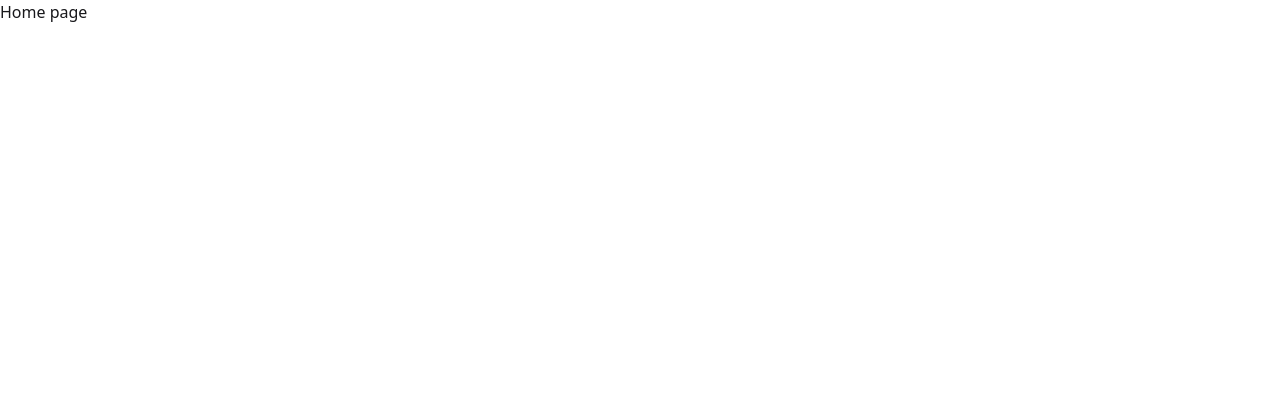
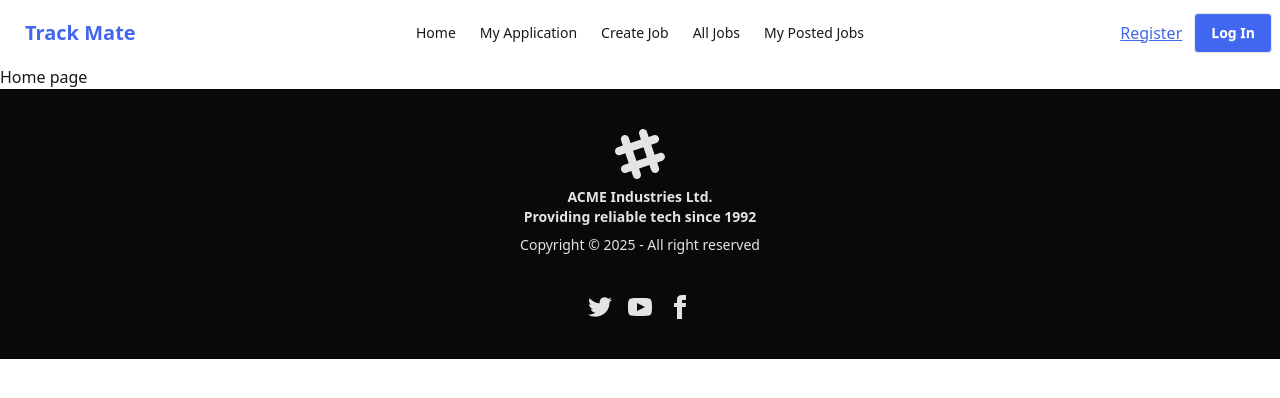
Before and after one commit to abrarasif11/TrackMate-Client-, a React (Vite) app: page / in a window 1280 px wide. Shown: the top 398 px of the page. Built offline with nearby package versions, Linux system fonts and the light colour scheme.

Commit message:
navber and footer complete

```diff
--- a/src/Layout/Main.jsx
+++ b/src/Layout/Main.jsx
@@ -1,10 +1,14 @@
 import React from "react";
 import { Outlet } from "react-router";
+import Navbar from "../Shared/Navbar/Navbar";
+import Footer from "../Shared/Footer/Footer";
 
 const Main = () => {
   return (
     <div>
+      <Navbar />
       <Outlet />
+      <Footer />
     </div>
   );
 };
--- /dev/null
+++ b/src/Shared/Footer/Footer.jsx
@@ -0,0 +1,66 @@
+import React from "react";
+
+const Footer = () => {
+  return (
+    <footer className="footer footer-horizontal footer-center bg-neutral text-neutral-content p-10">
+      <aside>
+        <svg
+          width="50"
+          height="50"
+          viewBox="0 0 24 24"
+          xmlns="http://www.w3.org/2000/svg"
+          fillRule="evenodd"
+          clipRule="evenodd"
+          className="inline-block fill-current"
+        >
+          <path d="M22.672 15.226l-2.432.811.841 2.515c.33 1.019-.209 2.127-1.23 2.456-1.15.325-2.148-.321-2.463-1.226l-.84-2.518-5.013 1.677.84 2.517c.391 1.203-.434 2.542-1.831 2.542-.88 0-1.601-.564-1.86-1.314l-.842-2.516-2.431.809c-1.135.328-2.145-.317-2.463-1.229-.329-1.018.211-2.127 1.231-2.456l2.432-.809-1.621-4.823-2.432.808c-1.355.384-2.558-.59-2.558-1.839 0-.817.509-1.582 1.327-1.846l2.433-.809-.842-2.515c-.33-1.02.211-2.129 1.232-2.458 1.02-.329 2.13.209 2.461 1.229l.842 2.515 5.011-1.677-.839-2.517c-.403-1.238.484-2.553 1.843-2.553.819 0 1.585.509 1.85 1.326l.841 2.517 2.431-.81c1.02-.33 2.131.211 2.461 1.229.332 1.018-.21 2.126-1.23 2.456l-2.433.809 1.622 4.823 2.433-.809c1.242-.401 2.557.484 2.557 1.838 0 .819-.51 1.583-1.328 1.847m-8.992-6.428l-5.01 1.675 1.619 4.828 5.011-1.674-1.62-4.829z"></path>
+        </svg>
+        <p className="font-bold">
+          ACME Industries Ltd.
+          <br />
+          Providing reliable tech since 1992
+        </p>
+        <p>Copyright © {new Date().getFullYear()} - All right reserved</p>
+      </aside>
+      <nav>
+        <div className="grid grid-flow-col gap-4">
+          <a>
+            <svg
+              xmlns="http://www.w3.org/2000/svg"
+              width="24"
+              height="24"
+              viewBox="0 0 24 24"
+              className="fill-current"
+            >
+              <path d="M24 4.557c-.883.392-1.832.656-2.828.775 1.017-.609 1.798-1.574 2.165-2.724-.951.564-2.005.974-3.127 1.195-.897-.957-2.178-1.555-3.594-1.555-3.179 0-5.515 2.966-4.797 6.045-4.091-.205-7.719-2.165-10.148-5.144-1.29 2.213-.669 5.108 1.523 6.574-.806-.026-1.566-.247-2.229-.616-.054 2.281 1.581 4.415 3.949 4.89-.693.188-1.452.232-2.224.084.626 1.956 2.444 3.379 4.6 3.419-2.07 1.623-4.678 2.348-7.29 2.04 2.179 1.397 4.768 2.212 7.548 2.212 9.142 0 14.307-7.721 13.995-14.646.962-.695 1.797-1.562 2.457-2.549z"></path>
+            </svg>
+          </a>
+          <a>
+            <svg
+              xmlns="http://www.w3.org/2000/svg"
+              width="24"
+              height="24"
+              viewBox="0 0 24 24"
+              className="fill-current"
+            >
+              <path d="M19.615 3.184c-3.604-.246-11.631-.245-15.23 0-3.897.266-4.356 2.62-4.385 8.816.029 6.185.484 8.549 4.385 8.816 3.6.245 11.626.246 15.23 0 3.897-.266 4.356-2.62 4.385-8.816-.029-6.185-.484-8.549-4.385-8.816zm-10.615 12.816v-8l8 3.993-8 4.007z"></path>
+            </svg>
+          </a>
+          <a>
+            <svg
+              xmlns="http://www.w3.org/2000/svg"
+              width="24"
+              height="24"
+              viewBox="0 0 24 24"
+              className="fill-current"
+            >
+              <path d="M9 8h-3v4h3v12h5v-12h3.642l.358-4h-4v-1.667c0-.955.192-1.333 1.115-1.333h2.885v-5h-3.808c-3.596 0-5.192 1.583-5.192 4.615v3.385z"></path>
+            </svg>
+          </a>
+        </div>
+      </nav>
+    </footer>
+  );
+};
+
+export default Footer;
--- /dev/null
+++ b/src/Shared/Navbar/Navbar.jsx
@@ -0,0 +1,80 @@
+import React from "react";
+import { Link, NavLink } from "react-router";
+
+const Navbar = () => {
+  const links = (
+    <>
+      <li>
+        <NavLink to="/">Home</NavLink>
+      </li>
+      <li>
+        <NavLink to="/myApplication">My Application</NavLink>
+      </li>
+      <li>
+        <NavLink to="/createJob">Create Job</NavLink>
+      </li>
+      <li>
+        <NavLink to="/allJobs">All Jobs</NavLink>
+      </li>
+      <li>
+        <NavLink to="/myPostedJobs">My Posted Jobs</NavLink>
+      </li>
+    </>
+  );
+  return (
+    <div className="navbar max-w-7xl mx-auto bg-base-100 ">
+      <div className="navbar-start">
+        <div className="dropdown">
+          <div tabIndex={0} role="button" className="btn btn-ghost lg:hidden">
+            <svg
+              xmlns="http://www.w3.org/2000/svg"
+              className="h-5 w-5"
+              fill="none"
+              viewBox="0 0 24 24"
+              stroke="currentColor"
+            >
+              {" "}
+              <path
+                strokeLinecap="round"
+                strokeLinejoin="round"
+                strokeWidth="2"
+                d="M4 6h16M4 12h8m-8 6h16"
+              />{" "}
+            </svg>
+          </div>
+          <ul
+            tabIndex={0}
+            className="menu menu-sm dropdown-content bg-base-100 rounded-box z-1 mt-3 w-52 p-2 shadow"
+          >
+            {links}
+          </ul>
+        </div>
+        {/* <div className="flex  items-center">
+          <Link
+            to="/"
+            className=" font-josefin font-semibold normal-case text-2xl"
+          >
+            <img className="w-[55px]" src={headerPhoto} alt="" />
+          </Link>
+        </div> */}
+
+        <Link to="/" className="btn btn-ghost text-xl text-[#4167F0]">
+          Track Mate
+        </Link>
+      </div>
+      <div className="navbar-center hidden lg:flex">
+        <ul className="menu menu-horizontal px-1">{links}</ul>
+      </div>
+      <div className="navbar-end">
+        <Link className="mr-3 underline text-[#4167F0]" to="/register">
+          Register
+        </Link>
+        <Link to="/signin">
+          <button className="btn bg-[#4167F0] text-white">Log In</button>
+        </Link>
+      </div>
+    </div>
+  );
+};
+
+export default Navbar;
```
